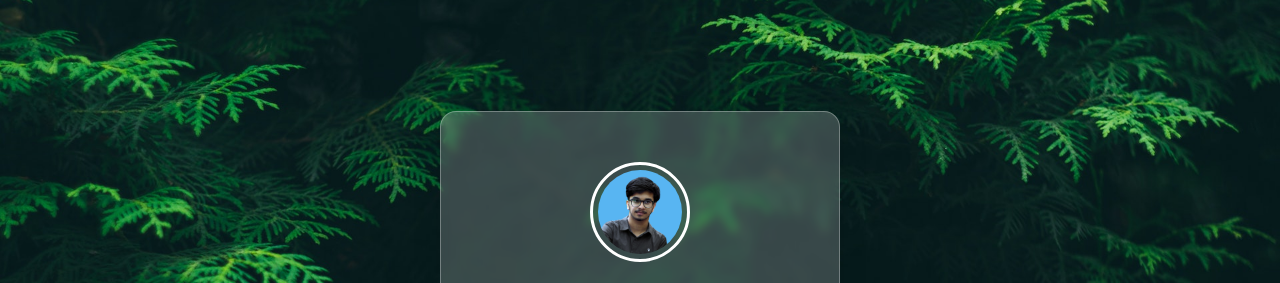
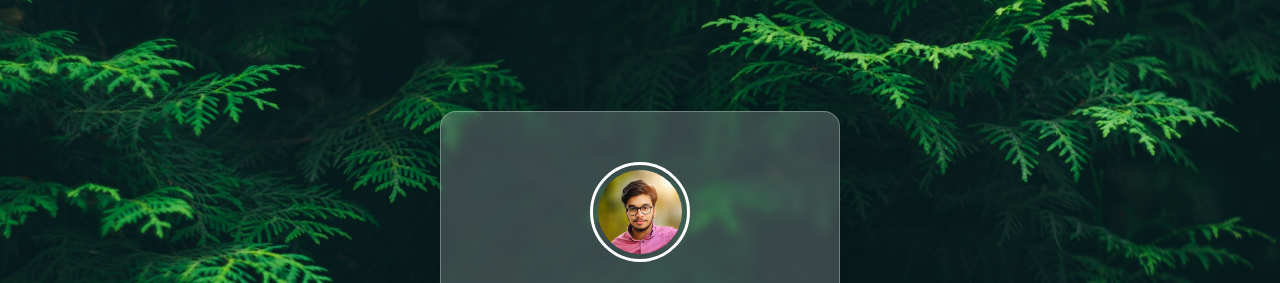
Before and after one commit to faheemcm/profilecard, a plain HTML site: page index.html in a window 1280 px wide. Shown: the top 283 px of the page. Drawn offline with Linux system fonts and the light colour scheme.

Commit message:
Update index.html

```diff
--- a/index.html
+++ b/index.html
@@ -11,7 +11,7 @@
     <body>
         <section id="card">
             <div class="image">
-                <img src="images/profile.jpg" alt="profile-image">
+                <img src="images/profile.jpeg" alt="profile-image">
             </div>
             <h1>Faheem CM</h1>
             <span>WEB DEVELOPER</span>
```
